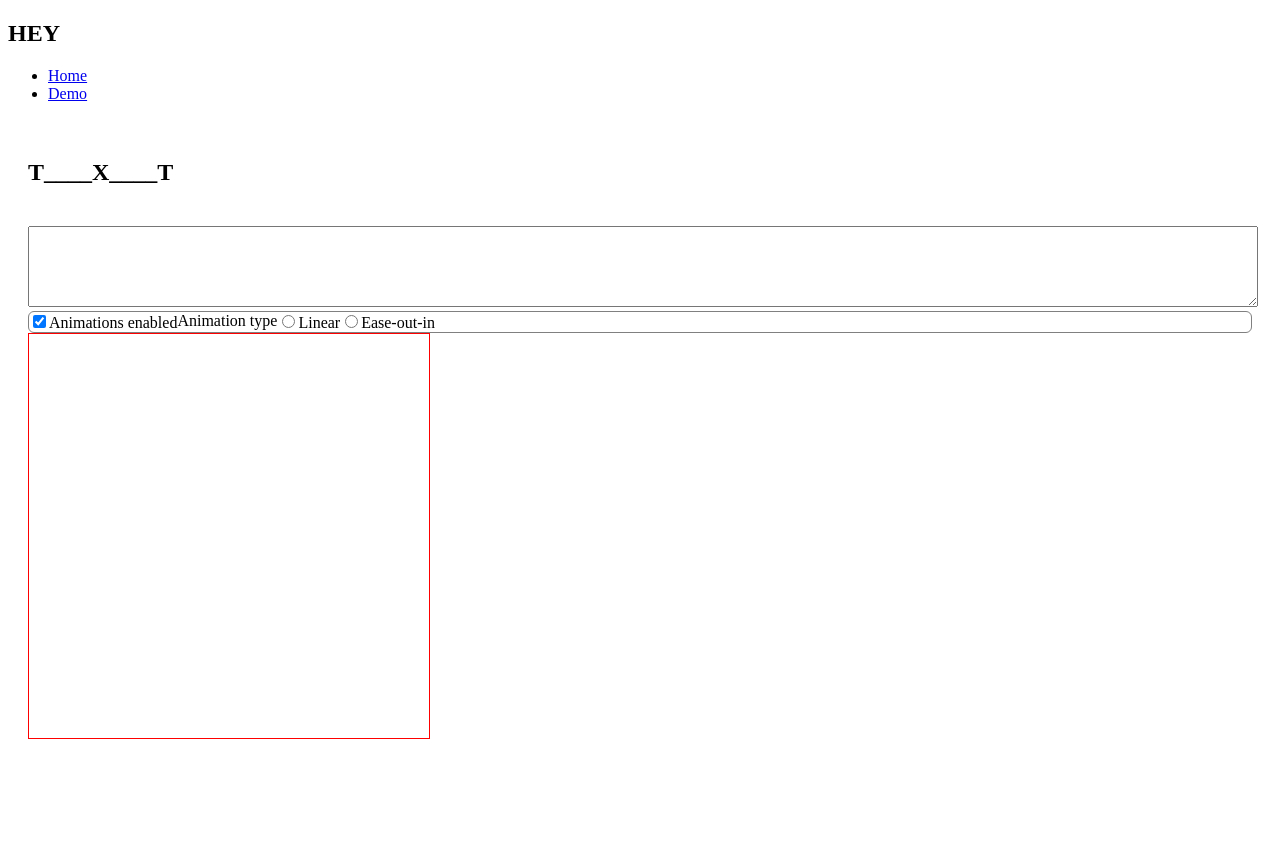
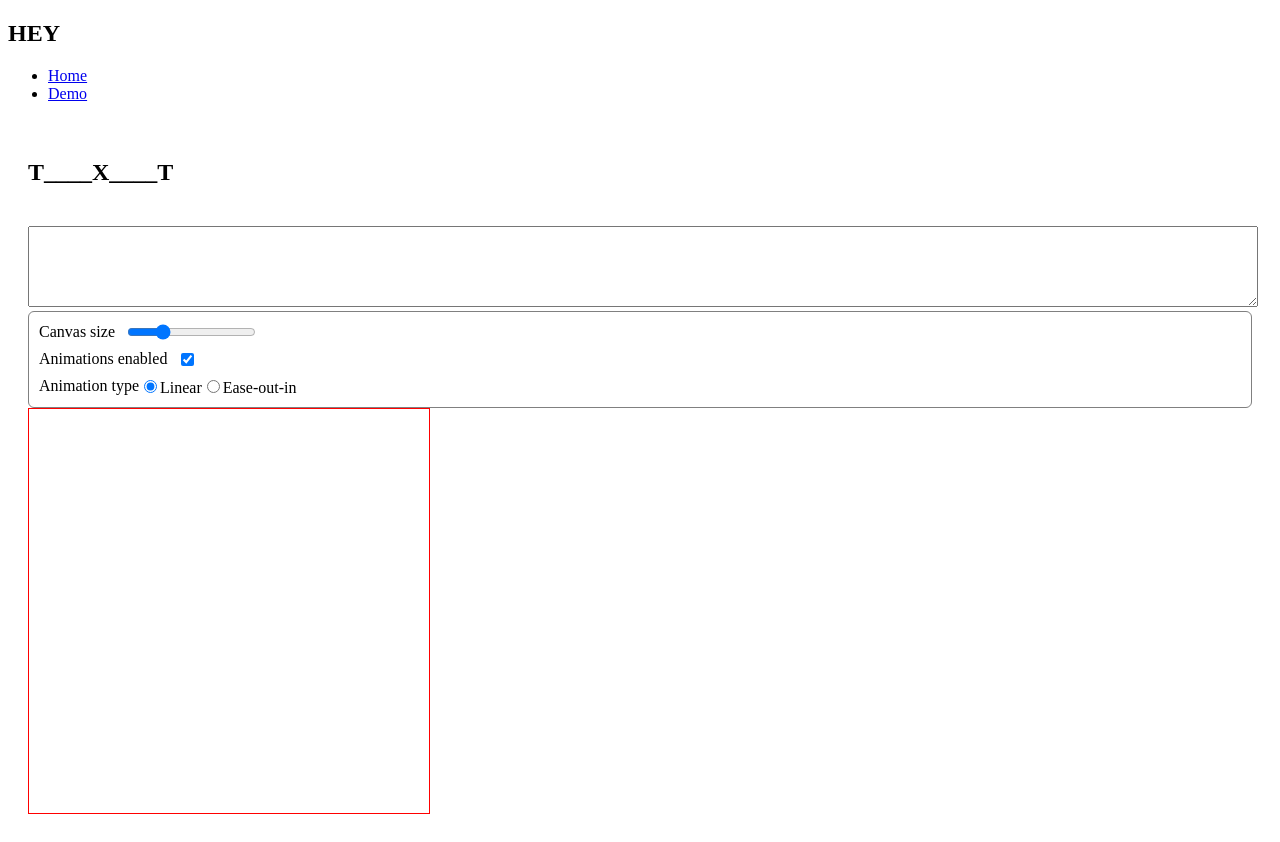
Before and after one commit to evad1n/cipher, a Next.js app: page / in a window 1280 px wide. Before the commit the page ends 800 px from the top, so only its background shows below. Built offline with nearby package versions, Linux system fonts and the light colour scheme.

Commit message:
it goes in reverse now???

```diff
--- a/package.json
+++ b/package.json
@@ -26,6 +26,7 @@
     "eslint-config-airbnb-base": "^15.0.0",
     "eslint-config-prettier": "^8.6.0",
     "eslint-plugin-import": "^2.25.2",
-    "eslint-plugin-prettier": "^4.2.1"
+    "eslint-plugin-prettier": "^4.2.1",
+    "ts-toolbelt": "^9.6.0"
   }
 }
--- a/src/components/Translator.tsx
+++ b/src/components/Translator.tsx
@@ -1,17 +1,36 @@
-import { useEffect, useRef, useState } from 'react';
-import { CipherStream } from '../scripts/CipherStream';
+import { AnimationType } from '@/scripts/AnimationGroup';
+import { useEffect, useMemo, useRef, useState } from 'react';
+import {
+  CipherStream,
+  CipherStreamOptionsUpdate,
+} from '../scripts/CipherStream';
 
 const ID = 'cipher-parent';
 
 export const Translator = () => {
   const [input, setInput] = useState('');
+
+  // Group options
+  const [canvasSize, setCanvasSize] = useState(400);
+  // Individual options
   const [animationsEnabled, setAnimationsEnabled] = useState(true);
+  const [animationType, setAnimationType] = useState<AnimationType>('lerp');
+
+  const currentOptions: CipherStreamOptionsUpdate = useMemo(
+    () => ({
+      canvasSize,
+      individualOptions: {
+        animationsEnabled,
+        animationType,
+      },
+    }),
+    [animationsEnabled, animationType, canvasSize]
+  );
+
   const cipherStream = useRef(
     new CipherStream({
       id: ID,
-      options: {
-        animationsEnabled,
-      },
+      options: currentOptions,
     })
   );
 
@@ -22,10 +41,8 @@ export const Translator = () => {
   }, [words]);
 
   useEffect(() => {
-    cipherStream.current.updateOptions({
-      animationsEnabled,
-    });
-  }, [animationsEnabled]);
+    cipherStream.current.updateOptions(currentOptions);
+  }, [currentOptions]);
 
   return (
     <div>
@@ -39,21 +56,47 @@ export const Translator = () => {
       ></textarea>
       <div className="translator-controls">
         <label>
+          <span>Canvas size</span>
+          <input
+            type="range"
+            name="animation-group-progress"
+            id="animation-group-progress"
+            value={canvasSize}
+            onChange={e => setCanvasSize(parseInt(e.target.value, 10))}
+            min={200}
+            max={1000}
+          />
+        </label>
+
+        <label>
+          <span>Animations enabled</span>
           <input
             type="checkbox"
             checked={animationsEnabled}
             onChange={() => setAnimationsEnabled(!animationsEnabled)}
           />
-          Animations enabled
         </label>
+
         <div className="radio-input">
-          Animation type
+          <span>Animation type</span>
           <label>
-            <input type="radio" name="animation-type" value="lerp" />
+            <input
+              type="radio"
+              name="animation-type"
+              value="lerp"
+              checked={animationType === 'lerp'}
+              onChange={e => setAnimationType(e.target.value as AnimationType)}
+            />
             Linear
           </label>
           <label>
-            <input type="radio" name="animation-type" value="slerp" />
+            <input
+              type="radio"
+              name="animation-type"
+              value="slerp"
+              checked={animationType === 'slerp'}
+              onChange={e => setAnimationType(e.target.value as AnimationType)}
+            />
             Ease-out-in
           </label>
         </div>
--- a/src/scripts/AnimationGroup.ts
+++ b/src/scripts/AnimationGroup.ts
@@ -15,7 +15,7 @@ type FullAnimation = AnimationPart & {
   end: Progress;
 };
 
-const ANIMATION_TYPES = {
+export const ANIMATION_TYPES = {
   lerp: lerp,
   slerp: slerp,
 } as const;
--- a/src/scripts/Cipher.ts
+++ b/src/scripts/Cipher.ts
@@ -1,5 +1,10 @@
 import { Angle } from './Angle';
-import { AnimationGroup, AnimationPart, AnimationType } from './AnimationGroup';
+import {
+  AnimationGroup,
+  AnimationPart,
+  AnimationType,
+  ANIMATION_TYPES,
+} from './AnimationGroup';
 import { Point } from './Point';
 import {
   convertCharToAngle,
@@ -10,8 +15,6 @@ import {
   getPoint,
   lerp,
 } from './utils';
-
-const ANIMATION_DURATION = 1000;
 
 type ContextProps = { ctx: CanvasRenderingContext2D };
 
@@ -35,15 +38,28 @@ export type CipherOptions = {
   /**
    * The initial size of the first ring
    * @default 50
-   * */
+   */
   radius: number;
   /**
    * The gap between each ring
    * @default 20
-   * */
+   */
   gap: number;
   animationType: AnimationType;
+  /**
+   * Total duration given to animate any single input.
+   * @default 1000
+   */
+  animationDuration: number;
 };
+
+export const DEFAULT_CIPHER_OPTIONS: CipherOptions = {
+  animationsEnabled: true,
+  radius: 50,
+  gap: 20,
+  animationType: 'lerp',
+  animationDuration: 1000,
+} as const;
 
 export type CipherProps = {
   word: string;
@@ -72,10 +88,7 @@ export class Cipher {
     this.currentAnimationGroup = null;
 
     this.options = {
-      animationsEnabled: true,
-      radius: 50,
-      gap: 20,
-      animationType: 'lerp',
+      ...DEFAULT_CIPHER_OPTIONS,
       ...options,
     };
   }
@@ -176,13 +189,14 @@ export class Cipher {
     const { baseWord, animatedPart, reverse = false } = props;
 
     const progress =
-      getElapsedMilliseconds(this.startUpdateTime) / ANIMATION_DURATION;
+      getElapsedMilliseconds(this.startUpdateTime) /
+      this.options.animationDuration;
 
     if (progress >= 1) {
       this.startUpdateTime = null;
       this.clear();
       this.draw(baseWord, false);
-      this.currentAnimationGroup?.update(1);
+      this.currentAnimationGroup?.update(reverse ? 0 : 1);
       this.currentAnimationGroup = null;
       return;
     }
@@ -190,9 +204,14 @@ export class Cipher {
     const lastAngle = this.draw(baseWord, false);
     this.draw_ANIMATED(baseWord, lastAngle, animatedPart, reverse);
 
-    const smoothProgress = lerp(0, 1, progress);
+    const smoothProgress = ANIMATION_TYPES[this.options.animationType](
+      0,
+      1,
+      progress
+    );
+    const directionalProgress = reverse ? 1 - smoothProgress : smoothProgress;
 
-    this.currentAnimationGroup?.update(smoothProgress);
+    this.currentAnimationGroup?.update(directionalProgress);
 
     this.currentAnimationId = window.requestAnimationFrame(() =>
       this.updateAnimation(props)
@@ -353,8 +372,6 @@ export class Cipher {
 
     const angles = convertWordToAngles(word);
 
-    const [midX, midY] = this.midpoint.tuple;
-
     // If it starts with a Z, then it will just be a circle, so don't draw another inner circle
     const hasInnerCircle =
       getCharNumber(word[0]) !== 26 && offsetWord.length === 0;
@@ -364,19 +381,11 @@ export class Cipher {
     if (hasInnerCircle) {
       const radius = this.options.radius - this.options.gap;
 
-      parts.push({
-        update: progress => {
-          const interpolatedEndAngle = lerp(
-            0,
-            Angle.DegreesToRadians(360),
-            progress
-          );
-
-          ctx.beginPath();
-          ctx.arc(midX, midY, radius, 0, interpolatedEndAngle);
-          ctx.stroke();
-        },
-        weight: getArcLength(radius, Angle.DegreesToRadians(360)),
+      this.drawArc_ANIMATED({
+        ctx,
+        radius,
+        startAngle: 0,
+        endAngle: Angle.DegreesToRadians(360),
       });
 
       parts.push(
--- a/src/scripts/CipherStream.ts
+++ b/src/scripts/CipherStream.ts
@@ -1,6 +1,6 @@
-import { Cipher, CipherOptions, CipherProps } from './Cipher';
+import { Cipher, CipherOptions, DEFAULT_CIPHER_OPTIONS } from './Cipher';
 
-const CANVAS_SIZE = 400;
+import { Object } from 'ts-toolbelt';
 
 type Child = {
   /** parent container */
@@ -8,9 +8,25 @@ type Child = {
   cipher: Cipher;
 };
 
+export type CipherStreamOptions = {
+  canvasSize: number;
+  /** Options for each individual Cipher */
+  individualOptions: CipherOptions;
+};
+
+export type CipherStreamOptionsUpdate = Object.Partial<
+  CipherStreamOptions,
+  'deep'
+>;
+
+export const DEFAULT_CIPHER_STREAM_OPTIONS: CipherStreamOptions = {
+  canvasSize: 400,
+  individualOptions: DEFAULT_CIPHER_OPTIONS,
+} as const;
+
 type Props = {
   id: string;
-  options?: CipherProps['options'];
+  options: CipherStreamOptionsUpdate;
 };
 
 export class CipherStream {
@@ -19,25 +35,30 @@ export class CipherStream {
 
   children: Child[];
 
-  private options: CipherOptions;
+  private options: CipherStreamOptions;
 
   constructor({ id, options }: Props) {
     this.id = id;
     this.children = [];
 
     this.options = {
-      animationsEnabled: true,
-      radius: 50,
-      gap: 20,
-      animationType: 'lerp',
+      ...DEFAULT_CIPHER_STREAM_OPTIONS,
       ...options,
+      individualOptions: {
+        ...DEFAULT_CIPHER_STREAM_OPTIONS.individualOptions,
+        ...options.individualOptions,
+      },
     };
   }
 
-  updateOptions(options: Partial<CipherOptions>) {
+  updateOptions(options: CipherStreamOptionsUpdate) {
     this.options = {
       ...this.options,
       ...options,
+      individualOptions: {
+        ...this.options.individualOptions,
+        ...options.individualOptions,
+      },
     };
 
     // Gotta redraw everything
@@ -79,10 +100,14 @@ export class CipherStream {
         const parent = document.createElement('div');
         parent.classList.add('cipher-symbol');
         const canvas = document.createElement('canvas');
-        canvas.width = CANVAS_SIZE;
-        canvas.height = CANVAS_SIZE;
+        canvas.width = this.options.canvasSize;
+        canvas.height = this.options.canvasSize;
         parent.appendChild(canvas);
-        const cipher = new Cipher({ word, canvas, options: this.options });
+        const cipher = new Cipher({
+          word,
+          canvas,
+          options: this.options.individualOptions,
+        });
         this.children.push({
           container: parent,
           cipher,
--- a/src/styles/global.css
+++ b/src/styles/global.css
@@ -20,9 +20,18 @@ main {
 }
 
 .translator-controls {
+  padding: 10px;
   display: flex;
+  flex-direction: column;
+  gap: 8px;
   border: 1px solid grey;
   border-radius: 6px;
+}
+
+.translator-controls > label {
+  display: flex;
+  align-items: center;
+  gap: 10px;
 }
 
 .radio-input {
```
Also changed, not shown: 1 other file (tests, documents, lock files or other folders).
